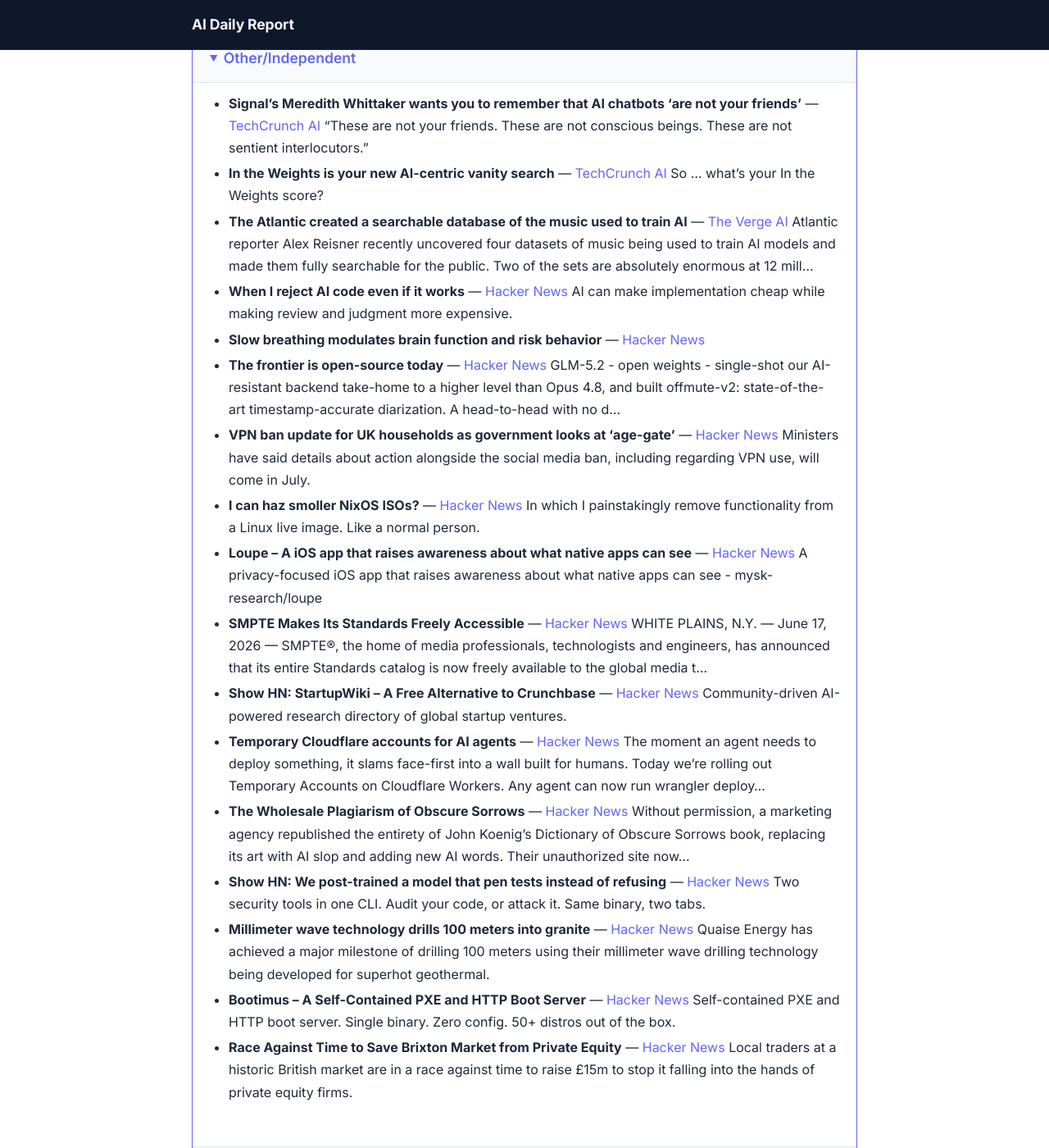
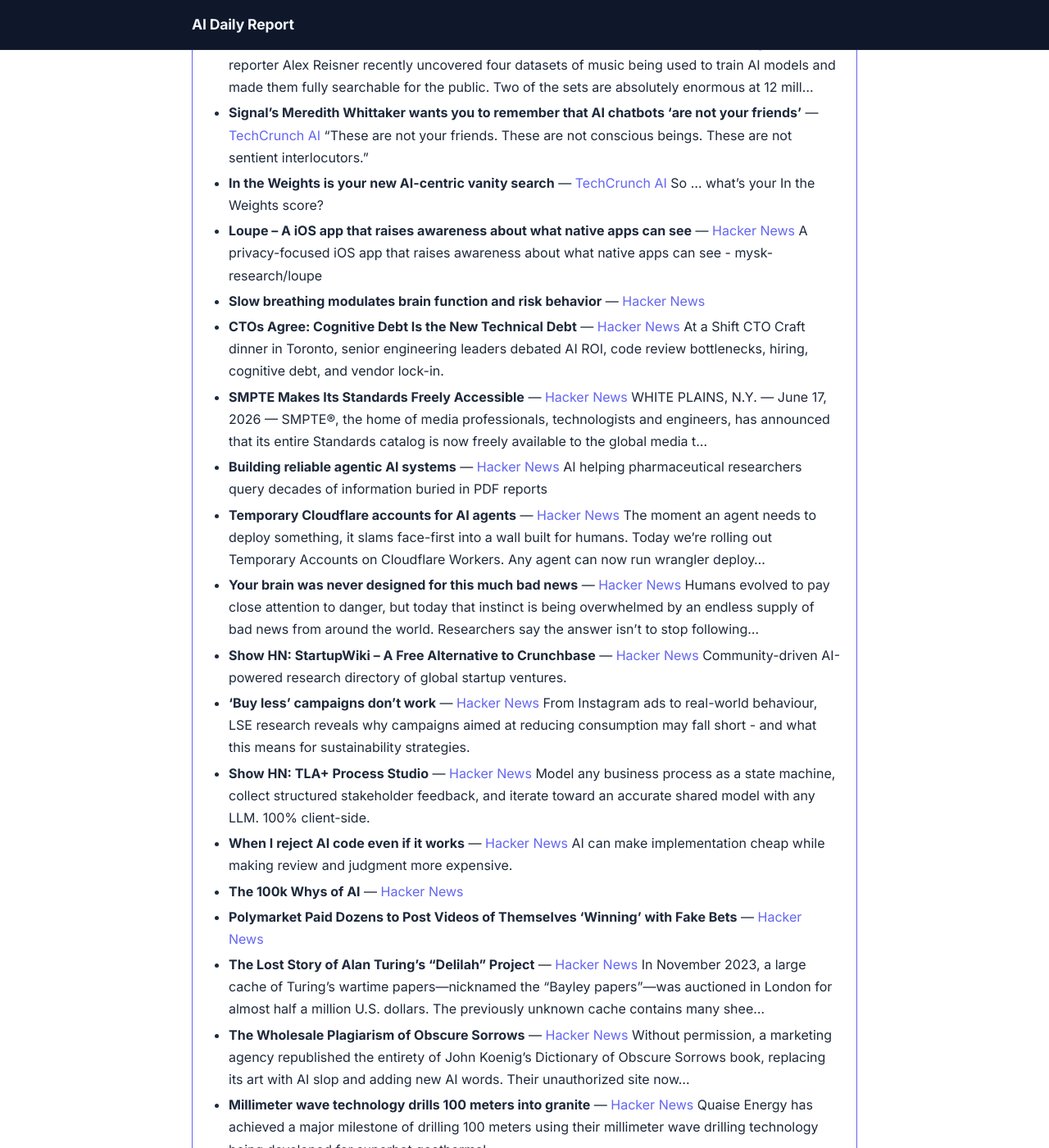
Before and after one commit to lankeami/ai-upskill, a Jekyll site: the page built from today.md, in a window 1280 px wide and 1400 px high, scrolled down 1215 px. Shown: the whole window at 82% size. Built offline with Jekyll 4.4.1, drawn with Linux system fonts in a browser that asks for light colours; some of the changed text lies outside the part shown.

Commit message:
chore: daily AI report for 2026-06-21

```diff
--- a/today.md
+++ b/today.md
@@ -13,51 +12,60 @@ permalink: /today
 ## anthropic
 - **Nobel laureate John Jumper is leaving DeepMind for rival Anthropic** — [TechCrunch AI](https://techcrunch.com/2026/06/20/nobel-laureate-john-jumper-is-leaving-deepmind-for-rival-anthropic/)
   Jumper isn't the only big name leaving Google DeepMind.
-- **US Scientist John Jumper to Leave Google DeepMind for Anthropic** — [Hacker News](https://www.reuters.com/technology/us-scientist-john-jumper-leave-google-deepmind-anthropic-2026-06-19/)
+- **Project Fetch: Phase Two** — [Hacker News](https://www.anthropic.com/research/project-fetch-phase-two)
+  We report results from our latest test of whether Claude can help Anthropic employees perform sophisticated robotics tasks. We found that Claude Opus 4.7, operating without human assistance, was about…
 - **From PGP to Mythos: a brief history of export controls that didn't stop anyone** — [Hacker News](https://techcrunch.com/2026/06/19/encryption-spyware-and-now-mythos-history-shows-why-cyber-export-control-doesnt-work/)
   For the last 30 years, stopping the flow of cybersecurity-related software has proven to be ineffective. It's unclear why it would work now with Anthropic’s cybersecurity model Mythos.
-- **Project Fetch: Phase Two** — [Hacker News](https://www.anthropic.com/research/project-fetch-phase-two)
-  We report results from our latest test of whether Claude can help Anthropic employees perform sophisticated robotics tasks. We found that Claude Opus 4.7, operating without human assistance, was about…
 - **Ubisoft co-founder Claude Guillemot has died in a plane crash** — [Hacker News](https://www.reuters.com/world/ubisofts-co-founder-claude-guillemot-dies-plane-crash-2026-06-20/)
+
+## google
+- **Google Hits 50% IPv6** — [Hacker News](https://blog.apnic.net/2026/04/28/google-hits-50-ipv6/)
+  IPv6 has reached a major milestone, with around half of Google’s users now accessing its services over IPv6.
 
 ## meta
 - **LLMs Are Complicated Now** — [Hacker News](https://ianbarber.blog/2026/06/19/llms-are-complicated-now/)
   Back in 2022 and 2023 there were two big branches of machine learning happening at Meta1. The LLM work that led to Llama was a clean, smooth stack of repeated Transformer modules; the recommendatio…
 
 ## Other/Independent
+- **The Atlantic created a searchable database of the music used to train AI** — [The Verge AI](https://www.theverge.com/ai-artificial-intelligence/953183/the-atlantic-searchable-database-music-ai-training-data)
+  Atlantic reporter Alex Reisner recently uncovered four datasets of music being used to train AI models and made them fully searchable for the public. Two of the sets are absolutely enormous at 12 mill…
 - **Signal’s Meredith Whittaker wants you to remember that AI chatbots ‘are not your friends’** — [TechCrunch AI](https://techcrunch.com/2026/06/20/signals-meredith-whittaker-wants-you-to-remember-that-ai-chatbots-are-not-your-friends/)
   "These are not your friends. These are not conscious beings. These are not sentient interlocutors.”
 - **In the Weights is your new AI-centric vanity search** — [TechCrunch AI](https://techcrunch.com/2026/06/20/in-the-weights-is-your-new-ai-centric-vanity-search/)
   So ... what's your In the Weights score?
-- **The Atlantic created a searchable database of the music used to train AI** — [The Verge AI](https://www.theverge.com/ai-artificial-intelligence/953183/the-atlantic-searchable-database-music-ai-training-data)
-  Atlantic reporter Alex Reisner recently uncovered four datasets of music being used to train AI models and made them fully searchable for the public. Two of the sets are absolutely enormous at 12 mill…
+- **Loupe – A iOS app that raises awareness about what native apps can see** — [Hacker News](https://github.com/mysk-research/loupe)
+  A privacy-focused iOS app that raises awareness about what native apps can see - mysk-research/loupe
+- **Slow breathing modulates brain function and risk behavior** — [Hacker News](https://www.cell.com/neuron/fulltext/S0896-6273(26)00339-9)
+- **CTOs Agree: Cognitive Debt Is the New Technical Debt** — [Hacker News](https://shiftmag.dev/ctos-agree-cognitive-debt-is-the-new-technical-debt-10229/)
+  At a Shift CTO Craft dinner in Toronto, senior engineering leaders debated AI ROI, code review bottlenecks, hiring, cognitive debt, and vendor lock-in.
+- **SMPTE Makes Its Standards Freely Accessible** — [Hacker News](https://www.smpte.org/blog/smpte-makes-its-standards-freely-accessible-openingstandards-library-to-the-global-media-technology-community)
+  WHITE PLAINS, N.Y. — June 17, 2026 — SMPTE®, the home of media professionals, technologists and engineers, has announced that its entire Standards catalog is now freely available to the global media t…
+- **Building reliable agentic AI systems** — [Hacker News](https://martinfowler.com/articles/reliable-llm-bayer.html)
+  AI helping pharmaceutical researchers query decades of information buried in PDF reports
+- **Temporary Cloudflare accounts for AI agents** — [Hacker News](https://blog.cloudflare.com/temporary-accounts/)
+  The moment an agent needs to deploy something, it slams face-first into a wall built for humans. Today we're rolling out Temporary Accounts on Cloudflare Workers. Any agent can now run wrangler deploy…
+- **Your brain was never designed for this much bad news** — [Hacker News](https://www.sciencedaily.com/releases/2026/06/260614012006.htm)
+  Humans evolved to pay close attention to danger, but today that instinct is being overwhelmed by an endless supply of bad news from around the world. Researchers say the answer isn’t to stop following…
+- **Show HN: StartupWiki – A Free Alternative to Crunchbase** — [Hacker News](https://startupwiki.tech/)
+  Community-driven AI-powered research directory of global startup ventures.
+- **'Buy less' campaigns don't work** — [Hacker News](https://www.lse.ac.uk/buy-less-campaigns-dont-work)
+  From Instagram ads to real-world behaviour, LSE research reveals why campaigns aimed at reducing consumption may fall short - and what this means for sustainability strategies.
+- **Show HN: TLA+ Process Studio** — [Hacker News](https://tlaplus-process-studio.com/?example=meeting-lifecycle)
+  Model any business process as a state machine, collect structured stakeholder feedback, and iterate toward an accurate shared model with any LLM. 100% client-side.
 - **When I reject AI code even if it works** — [Hacker News](https://vinibrasil.com/when-i-reject-ai-code-even-if-it-works/)
   AI can make implementation cheap while making review and judgment more expensive.
-- **Slow breathing modulates brain function and risk behavior** — [Hacker News](https://www.cell.com/neuron/fulltext/S0896-6273(26)00339-9)
-- **The frontier is open-source today** — [Hacker News](https://www.southbridge.ai/blog/offmute-v2-glm-vs-opus)
-  GLM-5.2 - open weights - single-shot our AI-resistant backend take-home to a higher level than Opus 4.8, and built offmute-v2: state-of-the-art timestamp-accurate diarization. A head-to-head with no d…
-- **VPN ban update for UK households as government looks at 'age-gate'** — [Hacker News](https://www.birminghammail.co.uk/news/midlands-news/vpn-ban-update-uk-households-34141063)
-  Ministers have said details about action alongside the social media ban, including regarding VPN use, will come in July.
-- **I can haz smoller NixOS ISOs?** — [Hacker News](https://natkr.com/2026-06-19-nixos-but-smol/)
-  In which I painstakingly remove functionality from a Linux live image. Like a normal person.
-- **Loupe – A iOS app that raises awareness about what native apps can see** — [Hacker News](https://github.com/mysk-research/loupe)
-  A privacy-focused iOS app that raises awareness about what native apps can see - mysk-research/loupe
-- **SMPTE Makes Its Standards Freely Accessible** — [Hacker News](https://www.smpte.org/blog/smpte-makes-its-standards-freely-accessible-openingstandards-library-to-the-global-media-technology-community)
-  WHITE PLAINS, N.Y. — June 17, 2026 — SMPTE®, the home of media professionals, technologists and engineers, has announced that its entire Standards catalog is now freely available to the global media t…
-- **Show HN: StartupWiki – A Free Alternative to Crunchbase** — [Hacker News](https://startupwiki.tech/)
-  Community-driven AI-powered research directory of global startup ventures.
-- **Temporary Cloudflare accounts for AI agents** — [Hacker News](https://blog.cloudflare.com/temporary-accounts/)
-  The moment an agent needs to deploy something, it slams face-first into a wall built for humans. Today we're rolling out Temporary Accounts on Cloudflare Workers. Any agent can now run wrangler deploy…
+- **The 100k Whys of AI** — [Hacker News](https://lcamtuf.substack.com/p/the-100000-whys-of-ai)
+- **Polymarket Paid Dozens to Post Videos of Themselves 'Winning' with Fake Bets** — [Hacker News](https://m.slashdot.org/story/455718)
+- **The Lost Story of Alan Turing's "Delilah" Project** — [Hacker News](https://spectrum.ieee.org/alan-turings-delilah)
+  In November 2023, a large cache of Turing's wartime papers—nicknamed the “Bayley papers”—was auctioned in London for almost half a million U.S. dollars. The previously unknown cache contains many shee…
 - **The Wholesale Plagiarism of Obscure Sorrows** — [Hacker News](https://waxy.org/2026/06/the-wholesale-plagiarism-of-obscure-sorrows/)
   Without permission, a marketing agency republished the entirety of John Koenig's Dictionary of Obscure Sorrows book, replacing its art with AI slop and adding new AI words. Their unauthorized site now…
+- **Millimeter wave technology drills 100 meters into granite** — [Hacker News](https://www.thinkgeoenergy.com/quaise-energy-achieves-100-meters-of-drilling-using-millimeter-wave-technology/)
+  Quaise Energy has achieved a major milestone of drilling 100 meters using their millimeter wave drilling technology being developed for superhot geothermal.
 - **Show HN: We post-trained a model that pen tests instead of refusing** — [Hacker News](https://www.argusred.com/cli)
   Two security tools in one CLI. Audit your code, or attack it. Same binary, two tabs.
-- **Millimeter wave technology drills 100 meters into granite** — [Hacker News](https://www.thinkgeoenergy.com/quaise-energy-achieves-100-meters-of-drilling-using-millimeter-wave-technology/)
-  Quaise Energy has achieved a major milestone of drilling 100 meters using their millimeter wave drilling technology being developed for superhot geothermal.
 - **Bootimus – A Self-Contained PXE and HTTP Boot Server** — [Hacker News](https://bootimus.com)
   Self-contained PXE and HTTP boot server. Single binary. Zero config. 50+ distros out of the box.
-- **Race Against Time to Save Brixton Market from Private Equity** — [Hacker News](https://novaramedia.com/2026/06/19/race-against-time-to-save-brixton-market-from-private-equity/)
-  Local traders at a historic British market are in a race against time to raise £15m to stop it falling into the hands of private equity firms.
 
 ---
-*Generated at 2026-06-21T02:16:09Z | Sources: r/artificial, r/MachineLearning, r/LocalLLaMA, r/ChatGPT, HackerNews, TechCrunch AI, The Verge AI, Ars Technica AI*
+*Generated at 2026-06-21T11:32:05Z | Sources: r/artificial, r/MachineLearning, r/LocalLLaMA, r/ChatGPT, HackerNews, TechCrunch AI, The Verge AI, Ars Technica AI*
```
Also changed, not shown: other parts of today.md (+2 -3 lines), reports/2026-06-21.md (+36 -28 lines).
